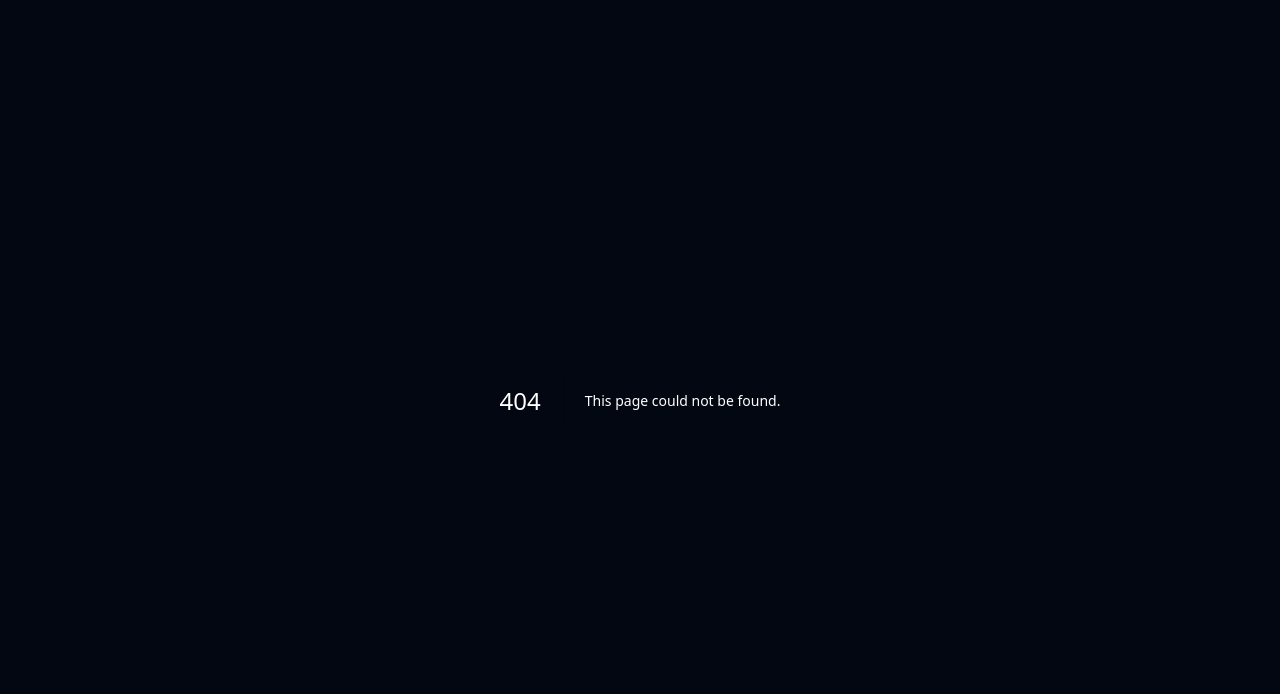
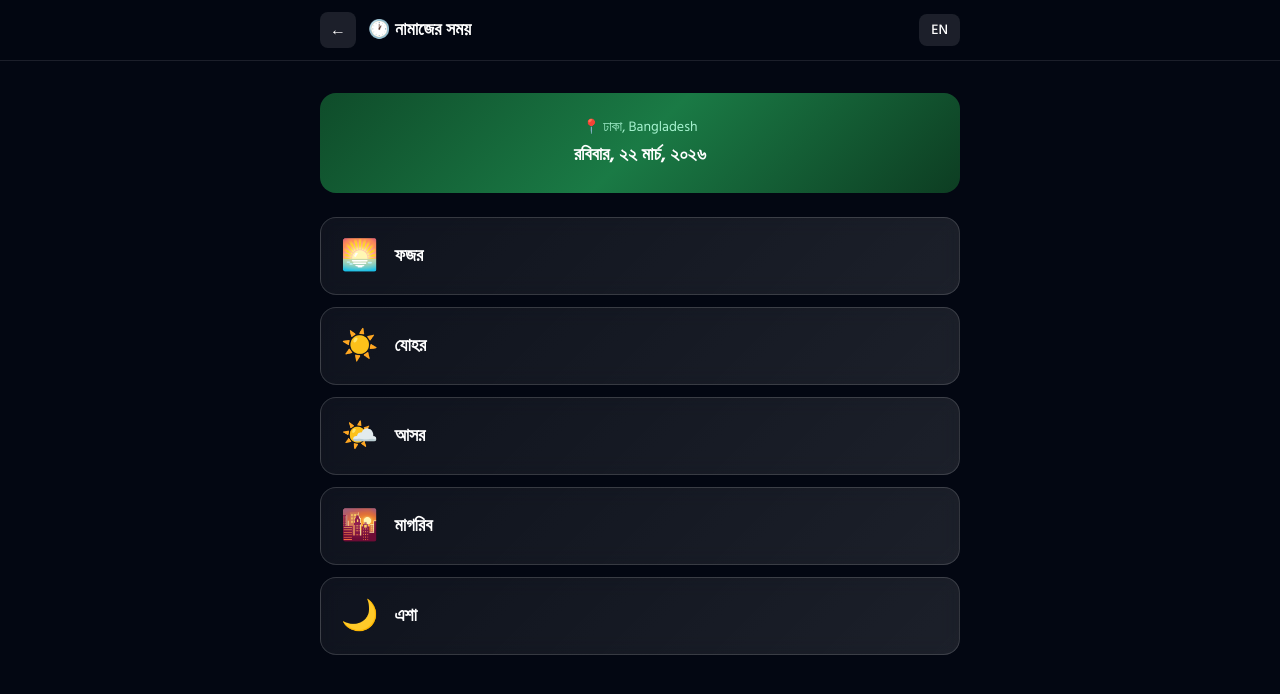
Before and after one commit to muhammadshourov404/nurapp, a Next.js app: page /nurapp/prayer in a window 1280 px wide. Before the commit this address had no page. Shown: the top 694 px of the page. Built offline with nearby package versions, Linux system fonts and the light colour scheme; no server answers.

Commit message:
Create page.js

```diff
--- /dev/null
+++ b/app/prayer/page.js
@@ -0,0 +1,157 @@
+'use client'
+
+import { useState, useEffect } from 'react'
+import Link from 'next/link'
+
+export default function PrayerPage() {
+  const [prayerTimes, setPrayerTimes] = useState(null)
+  const [location, setLocation] = useState({ city: 'ঢাকা', country: 'Bangladesh' })
+  const [loading, setLoading] = useState(true)
+  const [currentPrayer, setCurrentPrayer] = useState('')
+  const [lang, setLang] = useState('bn')
+
+  const prayerNames = {
+    bn: { Fajr: 'ফজর', Dhuhr: 'যোহর', Asr: 'আসর', Maghrib: 'মাগরিব', Isha: 'এশা' },
+    en: { Fajr: 'Fajr', Dhuhr: 'Dhuhr', Asr: 'Asr', Maghrib: 'Maghrib', Isha: 'Isha' }
+  }
+
+  const prayerIcons = {
+    Fajr: '🌅', Dhuhr: '☀️', Asr: '🌤️', Maghrib: '🌇', Isha: '🌙'
+  }
+
+  useEffect(() => {
+    fetchPrayerTimes(23.8103, 90.4125)
+    navigator.geolocation?.getCurrentPosition(
+      pos => fetchPrayerTimes(pos.coords.latitude, pos.coords.longitude),
+      () => {}
+    )
+  }, [])
+
+  const fetchPrayerTimes = async (lat, lon) => {
+    try {
+      setLoading(true)
+      const today = new Date()
+      const dateStr = `${today.getDate()}-${today.getMonth()+1}-${today.getFullYear()}`
+      const res = await fetch(`https://api.aladhan.com/v1/timings/${dateStr}?latitude=${lat}&longitude=${lon}&method=1`)
+      const data = await res.json()
+      setPrayerTimes(data.data.timings)
+
+      // Find current prayer
+      const now = new Date()
+      const currentMinutes = now.getHours() * 60 + now.getMinutes()
+      const times = data.data.timings
+      const prayers = ['Fajr', 'Dhuhr', 'Asr', 'Maghrib', 'Isha']
+      let current = 'Isha'
+      for (let p of prayers) {
+        const [h, m] = times[p].split(':').map(Number)
+        if (currentMinutes >= h * 60 + m) current = p
+      }
+      setCurrentPrayer(current)
+      setLoading(false)
+    } catch {
+      setLoading(false)
+    }
+  }
+
+  const prayers = ['Fajr', 'Dhuhr', 'Asr', 'Maghrib', 'Isha']
+
+  const formatTime = (time) => {
+    if (!time) return ''
+    const [h, m] = time.split(':').map(Number)
+    const ampm = h >= 12 ? 'PM' : 'AM'
+    const hour = h % 12 || 12
+    return `${hour}:${m.toString().padStart(2, '0')} ${ampm}`
+  }
+
+  return (
+    <main className="min-h-screen bg-gray-950">
+      {/* Header */}
+      <header className="sticky top-0 z-50 bg-gray-950/80 backdrop-blur-xl border-b border-white/10">
+        <div className="max-w-2xl mx-auto px-4 py-3 flex items-center justify-between">
+          <div className="flex items-center gap-3">
+            <Link href="/nurapp" className="w-9 h-9 rounded-lg bg-white/10 hover:bg-white/20 flex items-center justify-center transition-all">
+              ←
+            </Link>
+            <h1 className="text-lg font-bold text-white">
+              {lang === 'bn' ? '🕐 নামাজের সময়' : '🕐 Prayer Times'}
+            </h1>
+          </div>
+          <button
+            onClick={() => setLang(lang === 'bn' ? 'en' : 'bn')}
+            className="px-3 py-1.5 rounded-lg bg-white/10 hover:bg-white/20 text-sm font-medium transition-all"
+          >
+            {lang === 'bn' ? 'EN' : 'বাং'}
+          </button>
+        </div>
+      </header>
+
+      <div className="max-w-2xl mx-auto px-4 py-8">
+
+        {/* Location Card */}
+        <div className="rounded-2xl gradient-green p-6 mb-6 text-center">
+          <p className="text-emerald-200 text-sm mb-1">📍 {location.city}, {location.country}</p>
+          <p className="text-white text-lg font-bold">
+            {new Date().toLocaleDateString(lang === 'bn' ? 'bn-BD' : 'en-US', {
+              weekday: 'long', year: 'numeric', month: 'long', day: 'numeric'
+            })}
+          </p>
+        </div>
+
+        {/* Prayer Times */}
+        {loading ? (
+          <div className="text-center py-16">
+            <div className="w-12 h-12 border-4 border-emerald-500 border-t-transparent rounded-full animate-spin mx-auto mb-4"></div>
+            <p className="text-gray-400">{lang === 'bn' ? 'লোড হচ্ছে...' : 'Loading...'}</p>
+          </div>
+        ) : (
+          <div className="space-y-3">
+            {prayers.map((prayer) => (
+              <div
+                key={prayer}
+                className={`rounded-2xl p-5 flex items-center justify-between transition-all ${
+                  currentPrayer === prayer ? 'active-prayer animate-pulse-green' : 'prayer-card'
+                }`}
+              >
+                <div className="flex items-center gap-4">
+                  <span className="text-3xl">{prayerIcons[prayer]}</span>
+                  <div>
+                    <p className="text-white font-bold text-lg">
+                      {prayerNames[lang][prayer]}
+                    </p>
+                    {currentPrayer === prayer && (
+                      <p className="text-emerald-300 text-xs">
+                        {lang === 'bn' ? '✅ এখনকার ওয়াক্ত' : '✅ Current Prayer'}
+                      </p>
+                    )}
+                  </div>
+                </div>
+                <div className="text-right">
+                  <p className="text-white font-bold text-xl">
+                    {formatTime(prayerTimes?.[prayer])}
+  	            </p>
+                </div>
+              </div>
+            ))}
+          </div>
+        )}
+
+        {/* Extra Info */}
+        {prayerTimes && (
+          <div className="mt-6 grid grid-cols-2 gap-3">
+            <div className="rounded-xl bg-white/5 p-4 text-center">
+              <p className="text-amber-400 text-2xl mb-1">🌅</p>
+              <p className="text-gray-400 text-xs">{lang === 'bn' ? 'সূর্যোদয়' : 'Sunrise'}</p>
+              <p className="text-white font-bold">{formatTime(prayerTimes.Sunrise)}</p>
+            </div>
+            <div className="rounded-xl bg-white/5 p-4 text-center">
+              <p className="text-amber-400 text-2xl mb-1">🌇</p>
+              <p className="text-gray-400 text-xs">{lang === 'bn' ? 'সূর্যাস্ত' : 'Sunset'}</p>
+              <p className="text-white font-bold">{formatTime(prayerTimes.Sunset)}</p>
+            </div>
+          </div>
+        )}
+
+      </div>
+    </main>
+  )
+}
```
